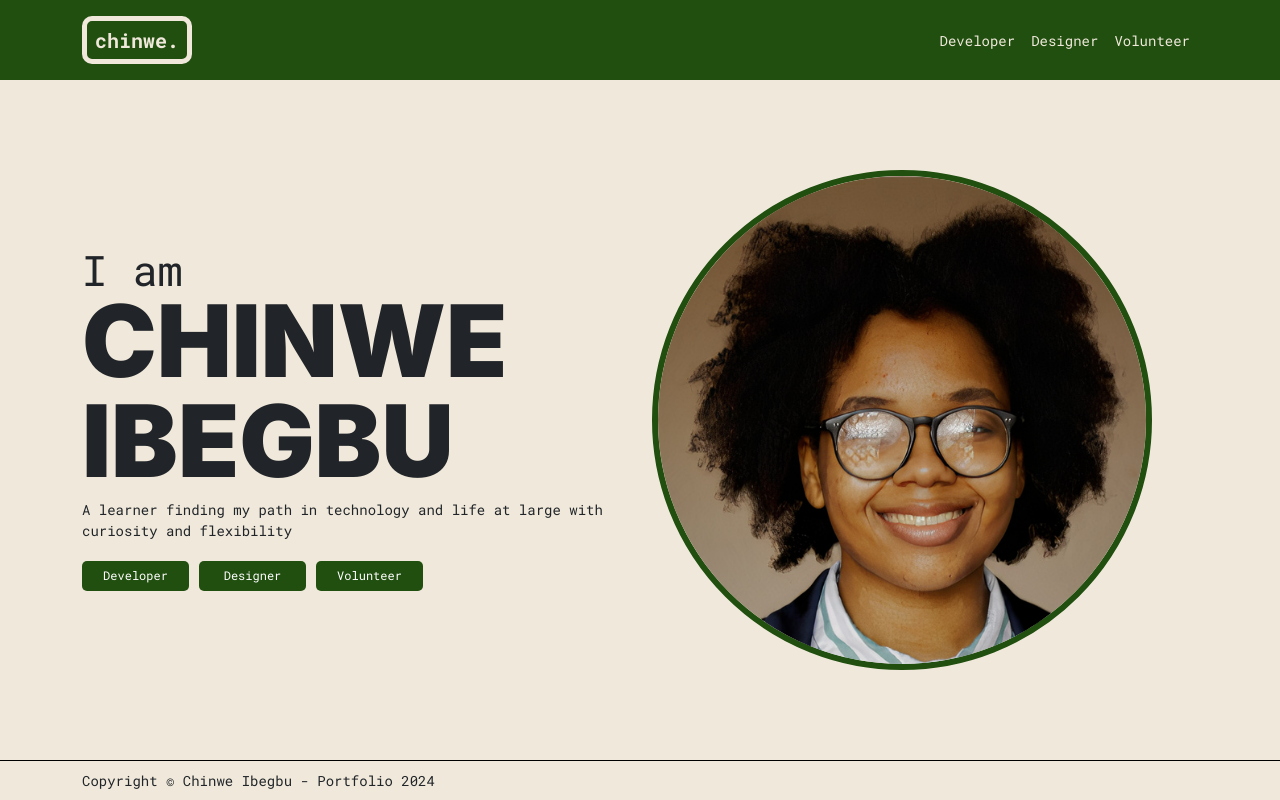
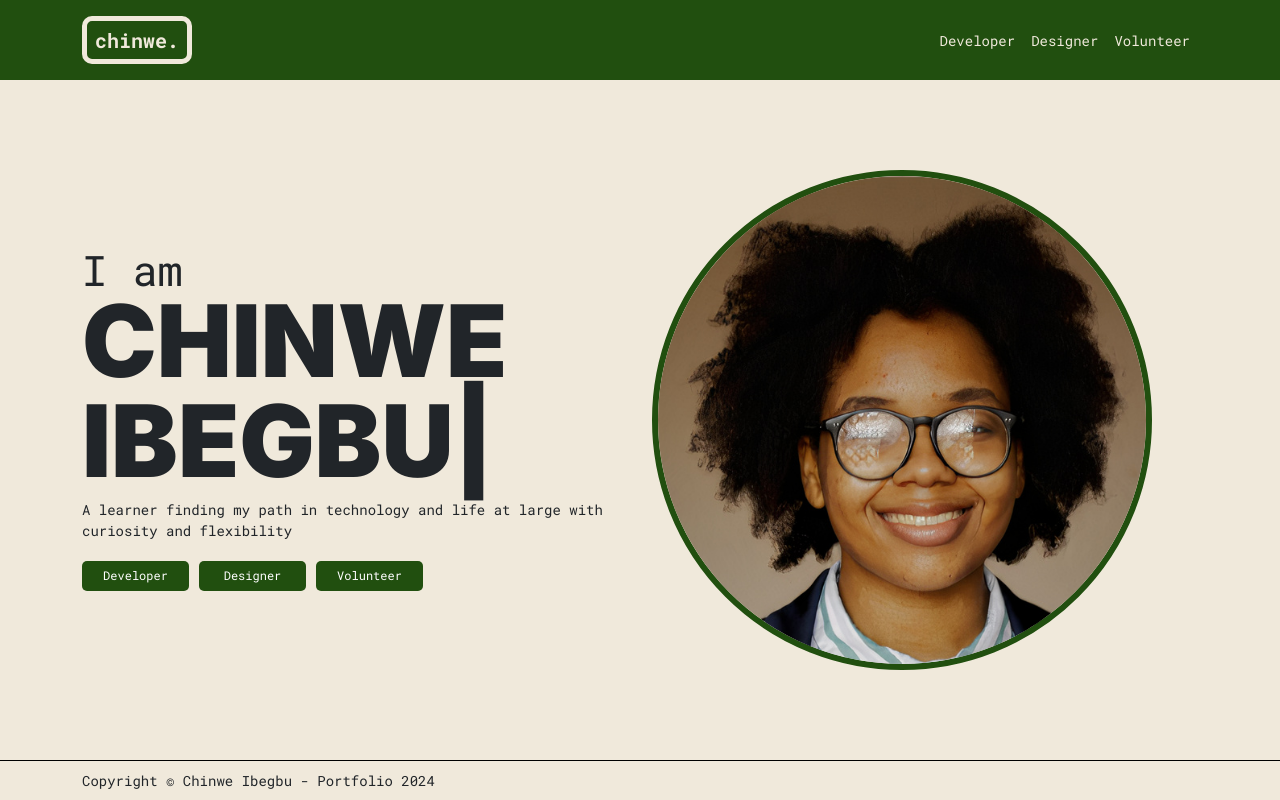
Before and after one commit to chinweibegbu/portfolio, a React (Create React App) app: page / in a window 1280 px wide. Built offline with nearby package versions, Linux system fonts and the light colour scheme.

Commit message:
Add typing animation to Landing page

```diff
--- a/package.json
+++ b/package.json
@@ -9,8 +9,10 @@
     "react": "^18.2.0",
     "react-copy-to-clipboard": "^5.1.0",
     "react-dom": "^18.2.0",
+    "react-paginate": "^8.2.0",
     "react-router-dom": "^6.18.0",
     "react-scripts": "5.0.1",
+    "react-type-animation": "^3.2.0",
     "web-vitals": "^2.1.4"
   },
   "scripts": {
--- a/src/components/pages/Landing.js
+++ b/src/components/pages/Landing.js
@@ -1,6 +1,6 @@
 import React from "react";
-import Logo from "../common/Logo";
 import "../../styles/Landing.css";
+import { TypeAnimation } from 'react-type-animation';
 
 function Landing() {
     return (
@@ -9,7 +9,17 @@
                 <div className="col-6 d-flex flex-column my-auto">
                     <div className="col-12">
                         <p className="big-text m-0">I am</p>
-                        <p className="biggest-text m-0">CHINWE IBEGBU</p>
+                        {/* <p className="biggest-text m-0">CHINWE IBEGBU</p> */}
+                        <TypeAnimation
+                            sequence={[
+                                "CHINWE IBEGBU",
+                                1000
+                            ]}
+                            wrapper="p"
+                            speed={50}
+                            className="biggest-text m-0"
+                            repeat={1}
+                        />
                     </div>
                     <div className="subtitle col-12 mt-2">
                         <p>A learner finding my path in technology and life at large with curiosity and flexibility</p>
```
Also changed, not shown: 1 other file (tests, documents, lock files or other folders).
